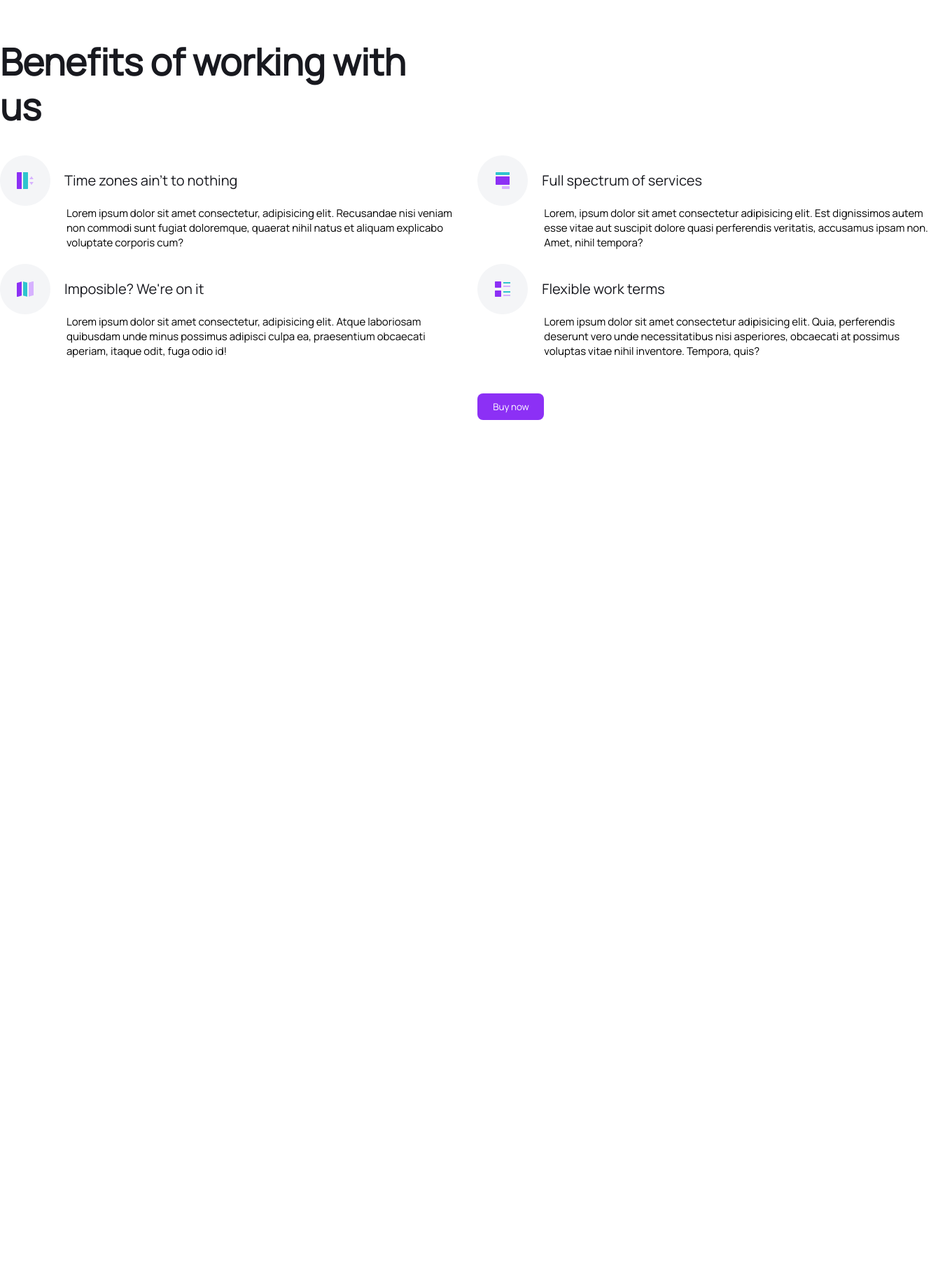
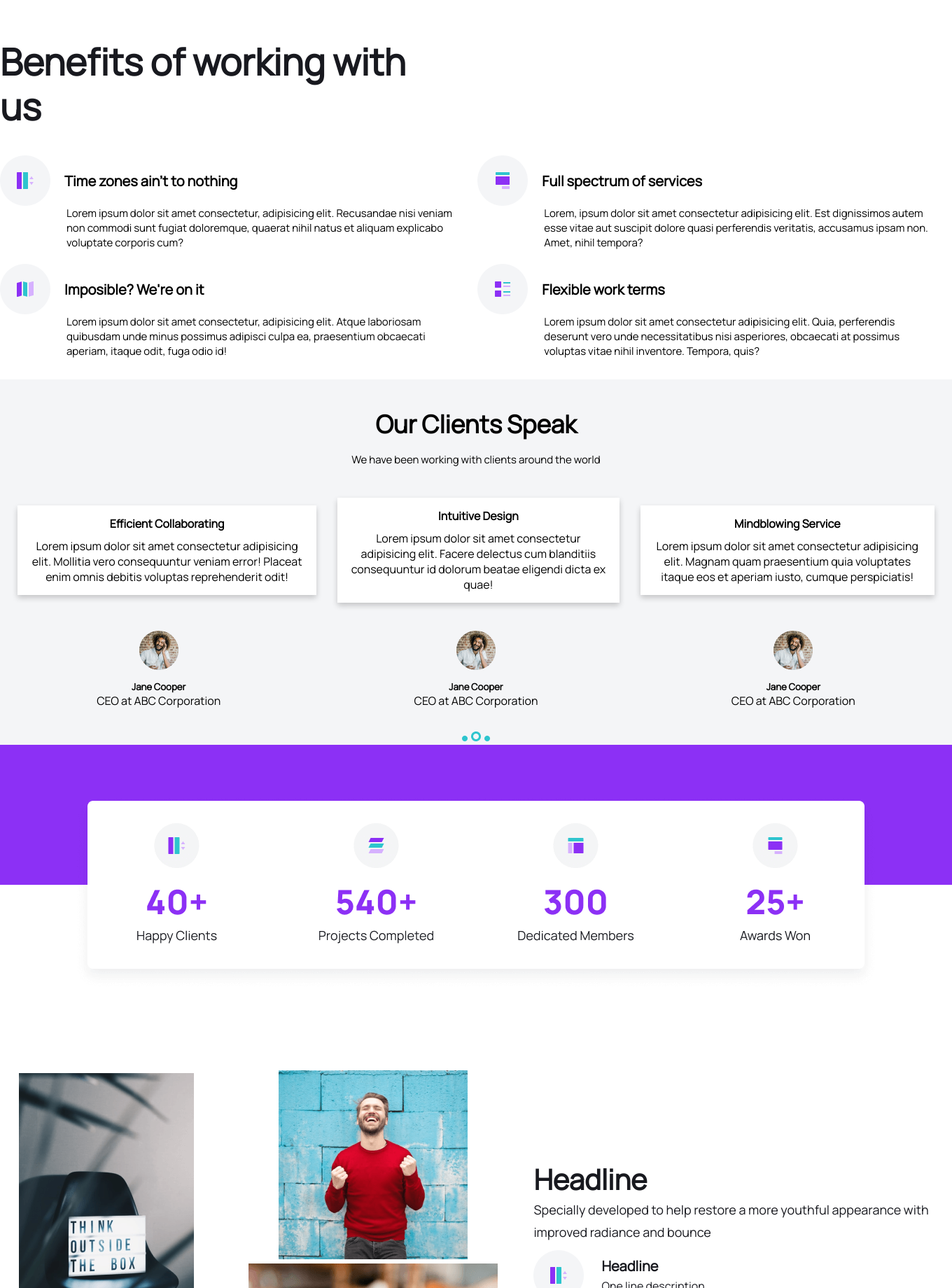
Before and after one commit to robpalacios1/landing-page-3, a PHP site: page / in a window 1360 px wide; the page is wider, and only the part inside the window is pictured. Shown: the part 1161-3001 px from the top of that part at 70% size. Before the commit the page ends 1761 px from the top of that part, so only its background shows below. Run offline with PHP 8.4, Linux system fonts and the light colour scheme; some libraries are stand-ins or nearby versions.

Commit message:
fix merge from main-stastics to main-headline

```diff
--- a/css/styles.css
+++ b/css/styles.css
@@ -849,10 +849,10 @@ p {
     margin-left: 25px;
   }
 
-  h3 {
+  .main-headline__headline {
     font-family: Manrope;
     font-style: normal;
-    font-weight: 500;
+    font-weight: bold;
     font-size: 20px;
     line-height: 30px;
     font-feature-settings: "liga" off;
--- a/home.html
+++ b/home.html
@@ -410,12 +410,169 @@
             <img src="./img/feature-icon-circle-4.png" alt="benefits" />
             <h3 class="main-section__subtitle">Flexible work terms</h3>
             <div class="main-section__global">
-              <span class="main-section__span"
-                >Lorem ipsum dolor sit amet consectetur adipisicing elit. Quia,
-                perferendis deserunt vero unde necessitatibus nisi asperiores,
-                obcaecati at possimus voluptas vitae nihil inventore. Tempora,
-                quis?</span
-              >
+              <span class="main-section__span">Lorem ipsum dolor sit amet consectetur adipisicing elit. Quia, perferendis deserunt vero unde necessitatibus nisi asperiores, obcaecati at possimus voluptas vitae nihil inventore. Tempora, quis?</span>
+            </div>
+          </div>
+        </div>
+      </div>
+    </div>
+
+    <!-- Cards -->
+
+    <div class="main-card">
+      <div class="main-card__title">
+        <h3>Our Clients Speak</h3>
+        <span class="main-card__span">We have been working with clients around the world</span>
+      </div>
+
+      <div class="main-card__testimonial">
+        <div class="main-card__cards">
+          <div class="main-card__cards-testimonial">
+            <h4>Efficient Collaborating</h4>
+          </div>
+          <div class="main-card__paragraph">
+            <p>Lorem ipsum dolor sit amet consectetur adipisicing elit. Mollitia vero consequuntur veniam error! Placeat enim omnis debitis voluptas reprehenderit odit!</p>
+          </div>
+          <div class="main-card__pictures">
+            <div class="main-card__picture-client">
+              <img src="./img/testimonial.png" alt="testimonial">
+            </div>
+          </div>
+        </div>
+
+        <div class="main-card__cards">
+          <div class="main-card__cards-testimonial">
+            <h4>Intuitive Design</h4>
+          </div>
+          <div class="main-card__paragraph">
+            <p>Lorem ipsum dolor sit amet consectetur adipisicing elit. Facere delectus cum blanditiis consequuntur id dolorum beatae eligendi dicta ex quae!</p>
+          </div>
+          <div class="main-card__pictures">
+            <div class="main-card__picture-client">
+              <img src="./img/testimonial.png" alt="testimonial">
+            </div>
+          </div>
+        </div>
+
+        <div class="main-card__cards">
+          <div class="main-card__cards-testimonial">
+            <h4>Mindblowing Service</h4>
+          </div>
+          <div class="main-card__paragraph">
+            <p>Lorem ipsum dolor sit amet consectetur adipisicing elit. Magnam quam praesentium quia voluptates itaque eos et aperiam iusto, cumque perspiciatis!</p>
+          </div>
+          <div class="main-card__pictures">
+            <div class="main-card__picture-client">
+              <img src="./img/testimonial.png" alt="testimonial">
+            </div>
+          </div>
+        </div>
+      </div>
+
+      <div class="main-card__wrapp">
+        <div class="main-card__picture">
+          <div class="main-card__picture-client">
+            <img src="./img/testimonial.png" alt="testimonial">
+          </div>
+        </div>
+
+        <div class="main-card__picture-client">
+          <div class="main-card__picture">
+            <img src="./img/testimonial.png" alt="testimonial">
+          </div>
+        </div>
+
+        <div class="main-card__picture-client">
+          <div class="main-card__picture">
+            <img src="./img/testimonial.png" alt="testimonial">
+          </div>
+        </div>
+      </div>
+
+      <div class="main-card__company">
+        <div class="main-card__name">
+          <h5>Jane Cooper</h5>
+          <div class="main-card__position">
+            <span>CEO at ABC Corporation</span>
+          </div>
+        </div>
+
+        <div class="main-card__name">
+          <h5>Jane Cooper</h5>
+          <div class="main-card__position">
+            <span>CEO at ABC Corporation</span>
+          </div>
+        </div>
+
+        <div class="main-card__name">
+          <h5>Jane Cooper</h5>
+          <div class="main-card__position">
+            <span>CEO at ABC Corporation</span>
+          </div>
+        </div>
+      </div>
+
+      <div class="main-card__elipse">
+        <div class="main-card__elipse-1">
+          <img src="./img/elipse-1.png" alt="elipse">
+        </div>
+        <div class="main-card__elipse-2">
+          <img src="./img/elipse-2.png" alt="elipse">
+        </div>
+        <div class="main-card__elipse-1">
+          <img src="./img/elipse-1.png" alt="elipse">
+        </div>
+      </div>
+    </div>
+
+    <!-- Statistics -->
+
+    <div class="main-statistics">
+      <div class="main-statistics__card">
+        <img src="./img/statics.png" alt="">
+      </div>
+    </div>
+
+    <!-- Headline -->
+
+    <div class="main-headline">
+      <div class="main-headline__left">
+          <div class="main-headline__pictures-top">
+            <img src="./img/chair.png" alt="chair">
+            <img src="./img/chess.png" alt="chess">
+          </div>
+          <div class="main-headline__pictures-bottom">
+            <img src="./img/red-tshirt.png" alt="tshirt">
+            <img src="./img/coffee-mug.png" alt="coffe-mug">
+          </div>
+      </div>
+
+      <div class="main-headline__right">
+        <div class="main-headline__title">
+          <h4>Headline</h4>
+        </div>
+        <div class="main-headline__span">
+          <span>Specially developed to help restore a more youthful appearance with improved radiance and bounce</span>
+        </div>
+
+        <div class="main-headline__description">
+          <div class="main-headline__list">
+            <img src="./img/feature-icon-circle-1.png" alt="benefits">
+            <div class="main-headline__subtitle">
+              <h3 class="main-headline__headline">Headline</h3>
+              <div class="main-headline__global">
+                <span>One line description</span>
+              </div>
+            </div>
+          </div>
+
+          <div class="main-headline__list">
+            <img src="./img/feature-icon-circle-2.png" alt="benefits">
+            <div class="main-headline__subtitle">
+              <h3>Headline</h3>
+              <div class="main-headline__global">
+                <span>One line description</span>
+              </div>
             </div>
           </div>
           <div class="main-headline__button">
```
